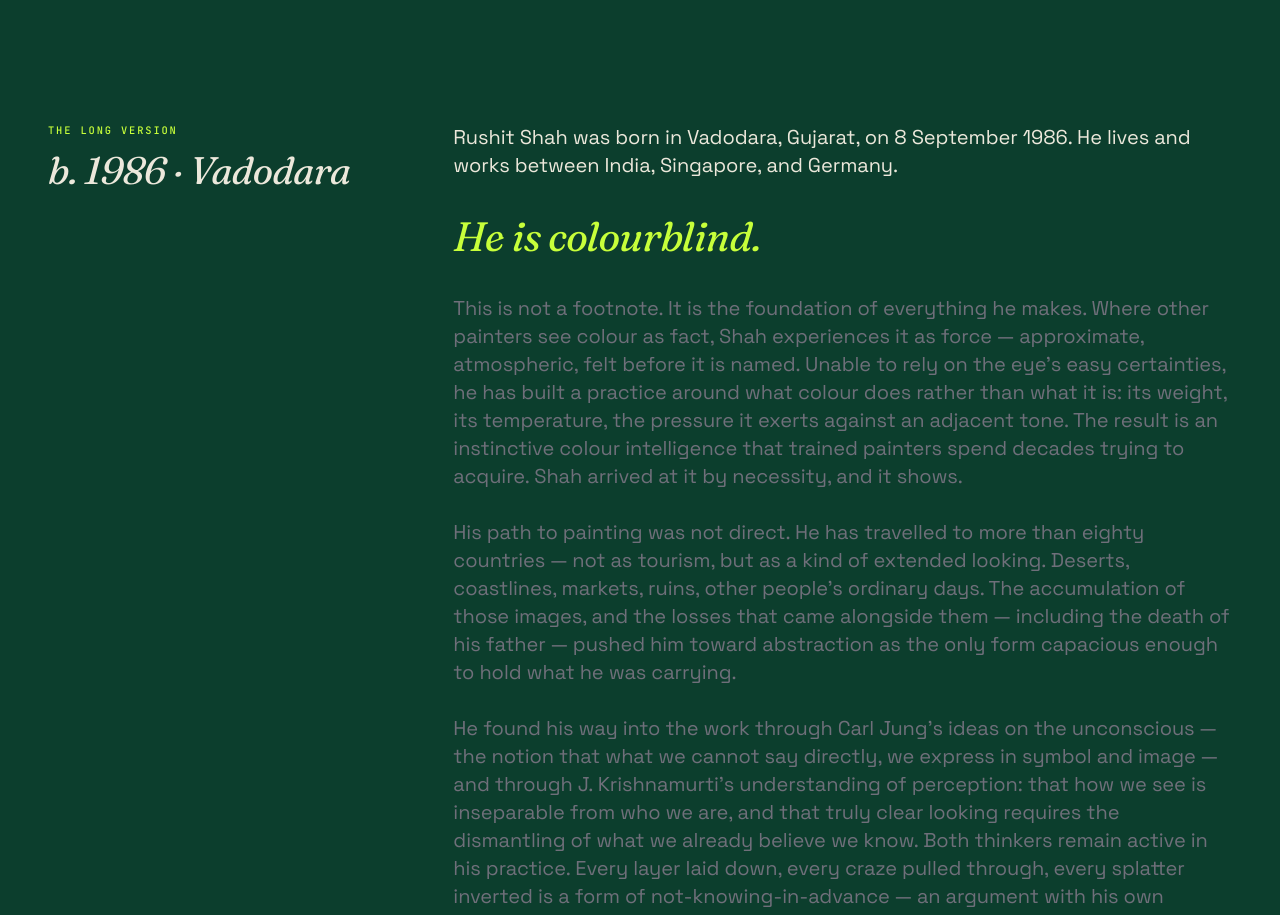
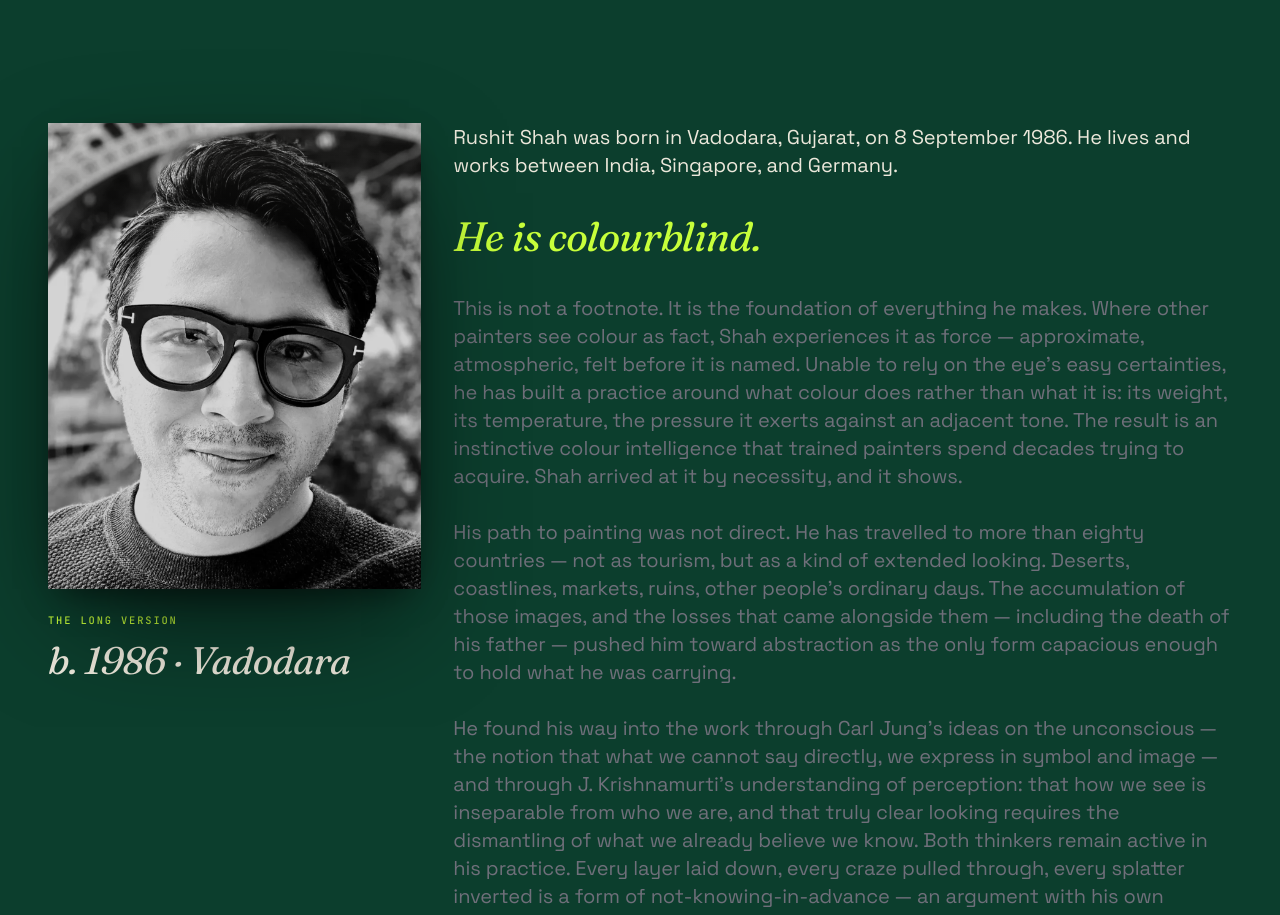
Before and after one commit to hunternodes/rushit-shah-portfolio, a Next.js app: page /artist in a window 1280 px wide. Shown: the part 1560-2475 px from the top of the page. Built offline with nearby package versions, Linux system fonts and the light colour scheme.

Commit message:
content(artist): add B&W portrait (Paris, Eiffel Tower behind) above the 'b. 1986 · Vadodara' label in the Biography section's left column

```diff
--- a/app/(public)/artist/page.tsx
+++ b/app/(public)/artist/page.tsx
@@ -157,6 +157,18 @@ export default function ArtistPage() {
         <div className="max-w-[1600px] mx-auto px-5 sm:px-8 lg:px-12">
           <div className="grid grid-cols-12 gap-8">
             <div className="col-span-12 md:col-span-4">
+              <motion.div
+                initial={{ opacity: 0, y: 20 }}
+                whileInView={{ opacity: 1, y: 0 }}
+                viewport={{ once: true }}
+                transition={{ duration: 0.8 }}
+                className="art-frame lit aspect-[4/5] mb-6"
+              >
+                <img
+                  src="/images/rushit-portrait.png"
+                  alt="Rushit Shah — portrait, Paris"
+                />
+              </motion.div>
               <div className="meta-sm" style={{ color: 'var(--lime)' }}>
                 THE LONG VERSION
               </div>
```
Also changed, not shown: .claude/settings.local.json, public/images/rushit-portrait.png (added).
